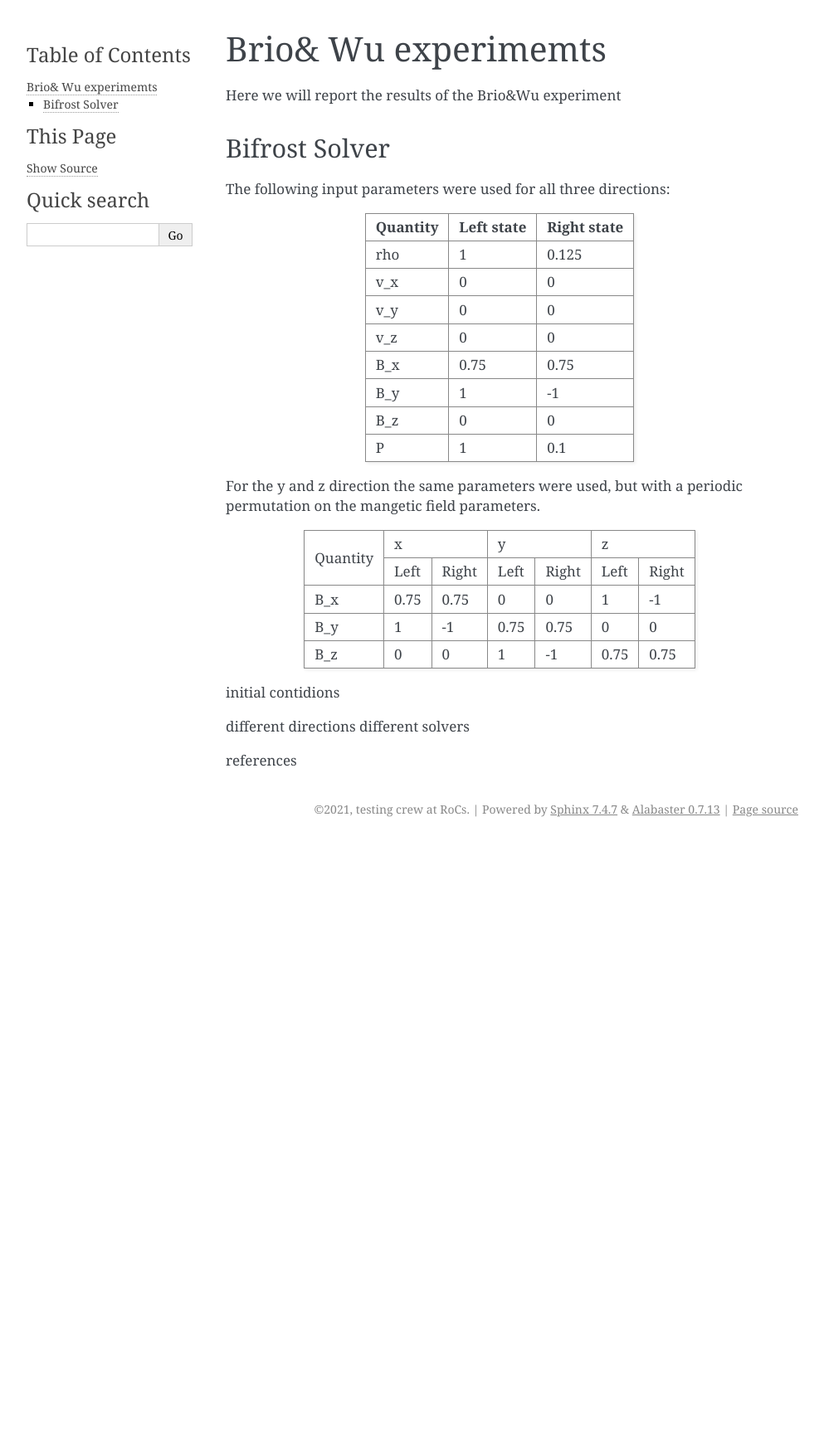
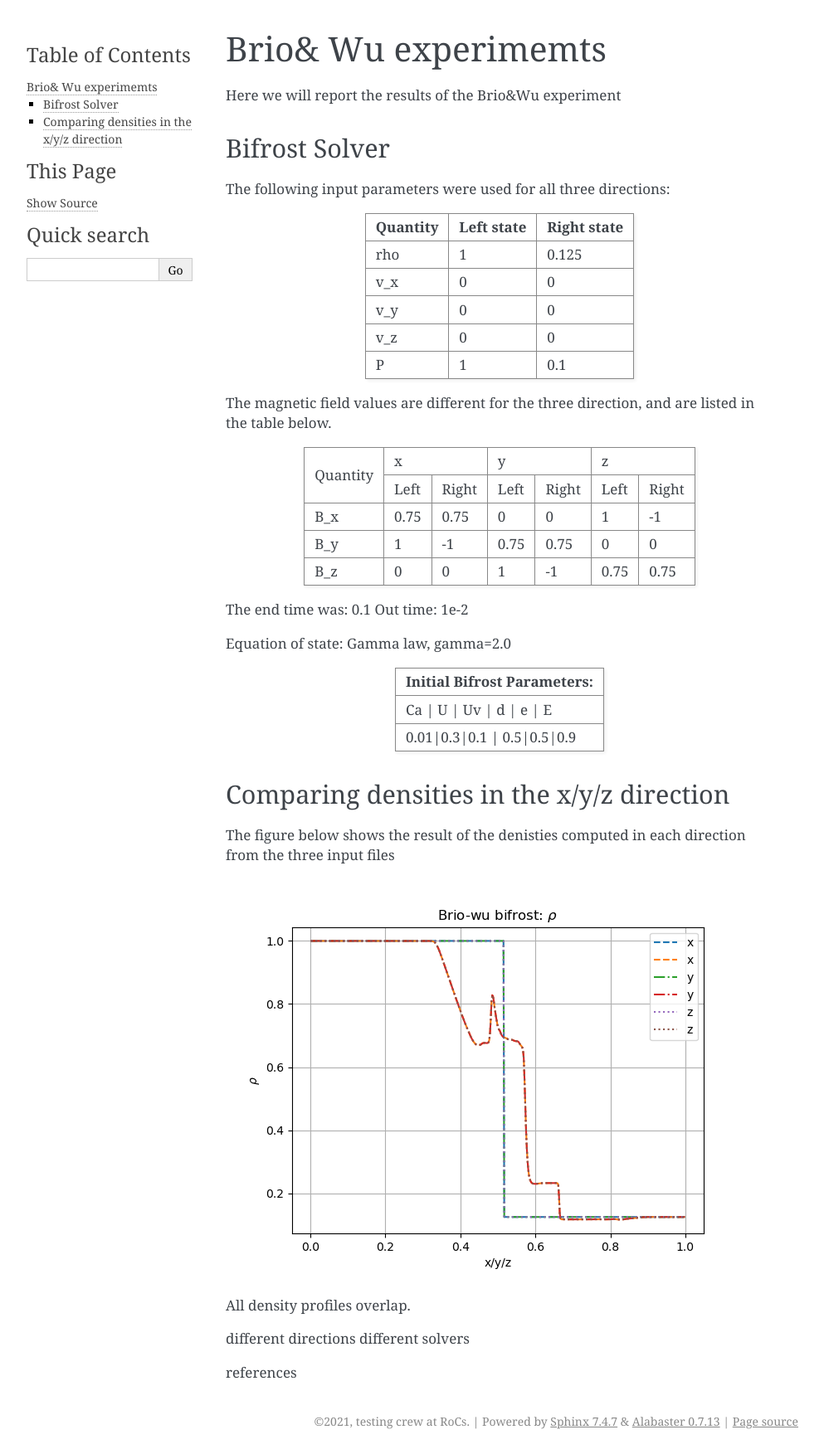
Before and after one commit to guadabsb15/summer_2021_report, a Sphinx documentation site: the page built from docs/source/briowu.rst, in a window 1280 px wide. Shown: the whole page at 83% size, without its empty margins (148-1141 px from the left). Built offline with Sphinx 7.4.7, drawn with Linux system fonts in a browser that asks for light colours; before the commit the page ends 1015 px from its top, so only the background shows below that.

Commit message:
Image of densities added to briowu section

```diff
--- a/docs/source/briowu.rst
+++ b/docs/source/briowu.rst
@@ -19,17 +19,10 @@ The following input parameters were used for all three directions:
 +----------+----------+-----------+
 | v_z      |  0       | 0         |
 +----------+----------+-----------+
-| B_x      |  0.75    | 0.75      |
-+----------+----------+-----------+
-| B_y      |  1       | -1        |
-+----------+----------+-----------+
-| B_z      |  0       | 0         |
-+----------+----------+-----------+
 | P        |  1       | 0.1       |
 +----------+----------+-----------+
 
-For the y and z direction the same parameters were used, but with a periodic permutation on the mangetic field parameters.
-
+The magnetic field values are different for the three direction, and are listed in the table below.
 
            +-------------------------------------+
            |  Simulation direction               |
@@ -45,8 +38,30 @@ For the y and z direction the same parameters were used, but with a periodic per
 | B_z      |  0   | 0    | 1   | -1  | 0.75| 0.75|
 +----------+------+------+-----+-----+-----+-----+
 
+The end time was: 0.1
+Out time: 1e-2
 
-initial contidions
+Equation of state: Gamma law, gamma=2.0
+
++-----------------------------+
+| Initial Bifrost Parameters: |
++=============================+
+| Ca  | U | Uv | d  | e |   E |
++-----+---+----+----+---+-----+
+| 0.01|0.3|0.1 | 0.5|0.5|0.9  |
++-----------------------------+
+
+
+Comparing densities in the x/y/z direction
+------------------------------------------
+
+The figure below shows the result of the denisties computed in each direction from the three input files
+
+.. image:: images_brio-wu_bifrost/brio-wu_initial_rho.png
+
+All density profiles overlap.
+
+
 
 different directions
 different solvers
```
